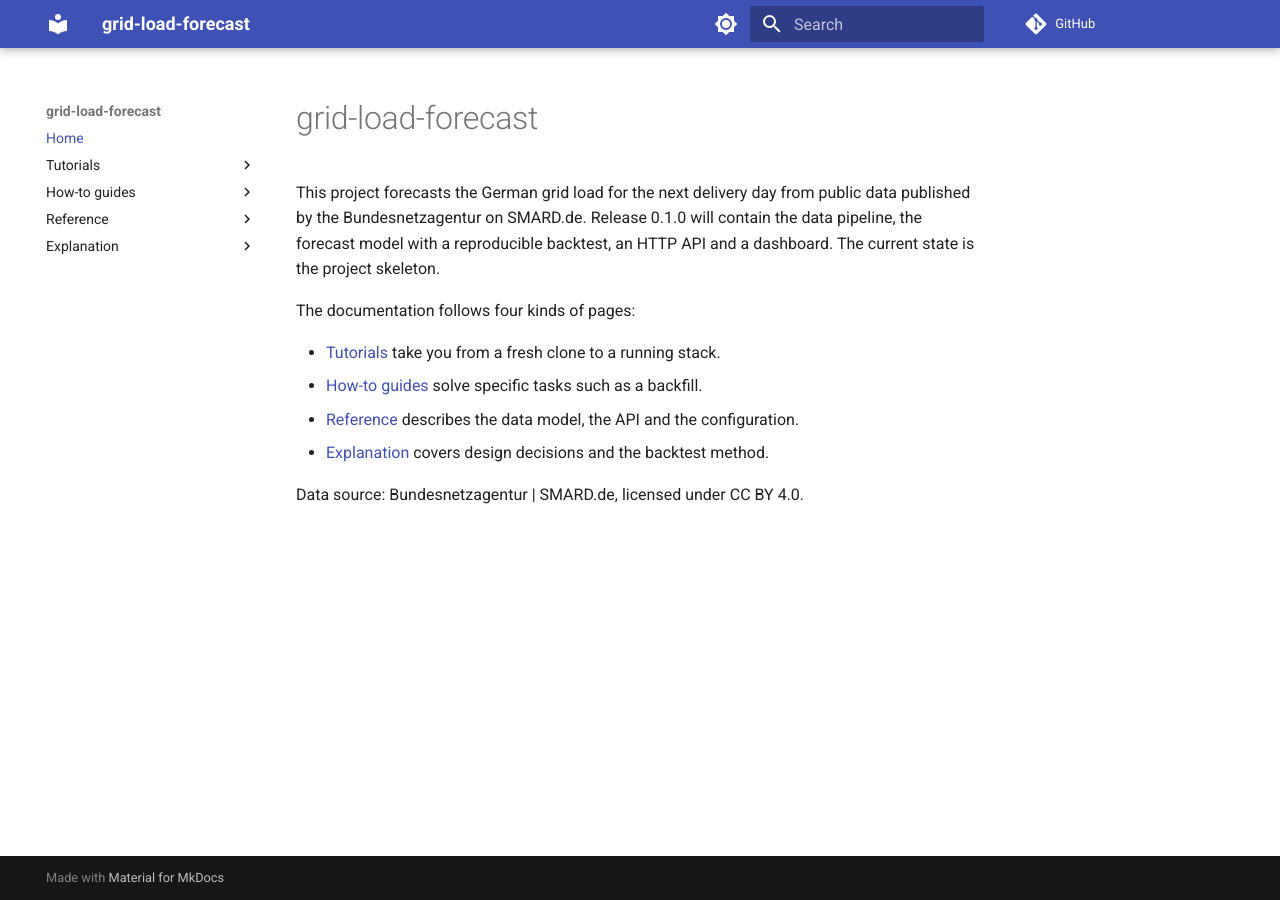
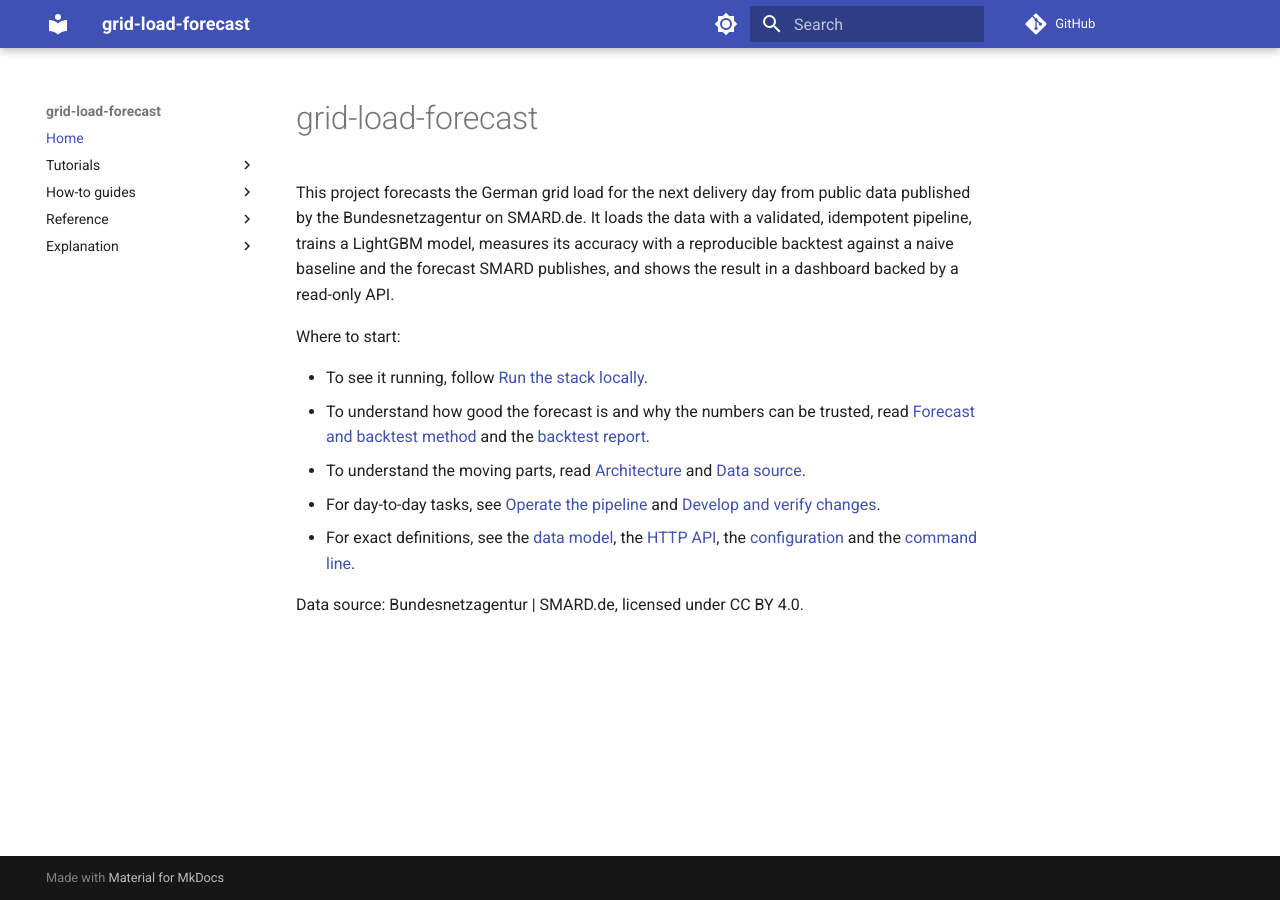
Before and after one commit to deka641/grid-load-forecast, an MkDocs documentation site: the page built from docs/index.md, in a window 1280 px wide. Built offline with MkDocs 1.6.1 and Material for MkDocs 9.7.7, drawn with Linux system fonts in a browser that asks for light colours; comment, search, counter and statistics services are not loaded.

Commit message:
Add documentation: tutorial, how-to guides, reference and explanation

```diff
--- a/docs/index.md
+++ b/docs/index.md
@@ -1,12 +1,13 @@
 # grid-load-forecast
 
-This project forecasts the German grid load for the next delivery day from public data published by the Bundesnetzagentur on SMARD.de. Release 0.1.0 will contain the data pipeline, the forecast model with a reproducible backtest, an HTTP API and a dashboard. The current state is the project skeleton.
+This project forecasts the German grid load for the next delivery day from public data published by the Bundesnetzagentur on SMARD.de. It loads the data with a validated, idempotent pipeline, trains a LightGBM model, measures its accuracy with a reproducible backtest against a naive baseline and the forecast SMARD publishes, and shows the result in a dashboard backed by a read-only API.
 
-The documentation follows four kinds of pages:
+Where to start:
 
-- [Tutorials](tutorials/index.md) take you from a fresh clone to a running stack.
-- [How-to guides](how-to/index.md) solve specific tasks such as a backfill.
-- [Reference](reference/index.md) describes the data model, the API and the configuration.
-- [Explanation](explanation/index.md) covers design decisions and the backtest method.
+- To see it running, follow [Run the stack locally](tutorials/run-locally.md).
+- To understand how good the forecast is and why the numbers can be trusted, read [Forecast and backtest method](explanation/forecast.md) and the [backtest report](reference/backtest.md).
+- To understand the moving parts, read [Architecture](explanation/architecture.md) and [Data source](explanation/data-source.md).
+- For day-to-day tasks, see [Operate the pipeline](how-to/operate.md) and [Develop and verify changes](how-to/develop.md).
+- For exact definitions, see the [data model](reference/data-model.md), the [HTTP API](reference/api.md), the [configuration](reference/configuration.md) and the [command line](reference/cli.md).
 
 Data source: Bundesnetzagentur | SMARD.de, licensed under CC BY 4.0.
--- a/mkdocs.yml
+++ b/mkdocs.yml
@@ -16,21 +16,31 @@ theme:
         icon: material/brightness-4
         name: Switch to light mode
 validation:
-  nav:
-    omitted_files: warn
-    not_found: warn
-  links:
-    not_found: warn
-    anchors: warn
-    absolute_links: warn
-    unrecognized_links: warn
+  markdown_extensions:
+  - tables
+  - admonition
+  - pymdownx.snippets:
+      base_path: ["."]
+      check_paths: true
+  - pymdownx.superfences:
+      custom_fences:
+        - name: mermaid
+          class: mermaid
+          format: !!python/name:pymdownx.superfences.fence_code_format
 nav:
   - Home: index.md
   - Tutorials:
-      - tutorials/index.md
+      - Run the stack locally: tutorials/run-locally.md
   - How-to guides:
-      - how-to/index.md
+      - Operate the pipeline: how-to/operate.md
+      - Develop and verify changes: how-to/develop.md
   - Reference:
-      - reference/index.md
+      - Data model: reference/data-model.md
+      - HTTP API: reference/api.md
+      - Configuration: reference/configuration.md
+      - Command line: reference/cli.md
+      - Backtest report: reference/backtest.md
   - Explanation:
-      - explanation/index.md
+      - Architecture: explanation/architecture.md
+      - Forecast and backtest method: explanation/forecast.md
+      - Data source: explanation/data-source.md
```
Also changed, not shown: docs/explanation/architecture.md (added, +46 -0 lines), docs/explanation/data-source.md (added, +35 -0 lines), docs/explanation/forecast.md (added, +42 -0 lines), docs/explanation/index.md (deleted, +0 -3 lines), docs/how-to/develop.md (added, +52 -0 lines), docs/how-to/index.md (deleted, +0 -3 lines), docs/how-to/operate.md (added, +45 -0 lines), docs/reference/api.md (added, +24 -0 lines), docs/reference/backtest.md (added, +1 -0 lines), docs/reference/cli.md (added, +25 -0 lines), docs/reference/configuration.md (added, +13 -0 lines), docs/reference/data-model.md (added, +58 -0 lines), docs/reference/index.md (deleted, +0 -3 lines), docs/tutorials/index.md (deleted, +0 -3 lines), 1 more files.
